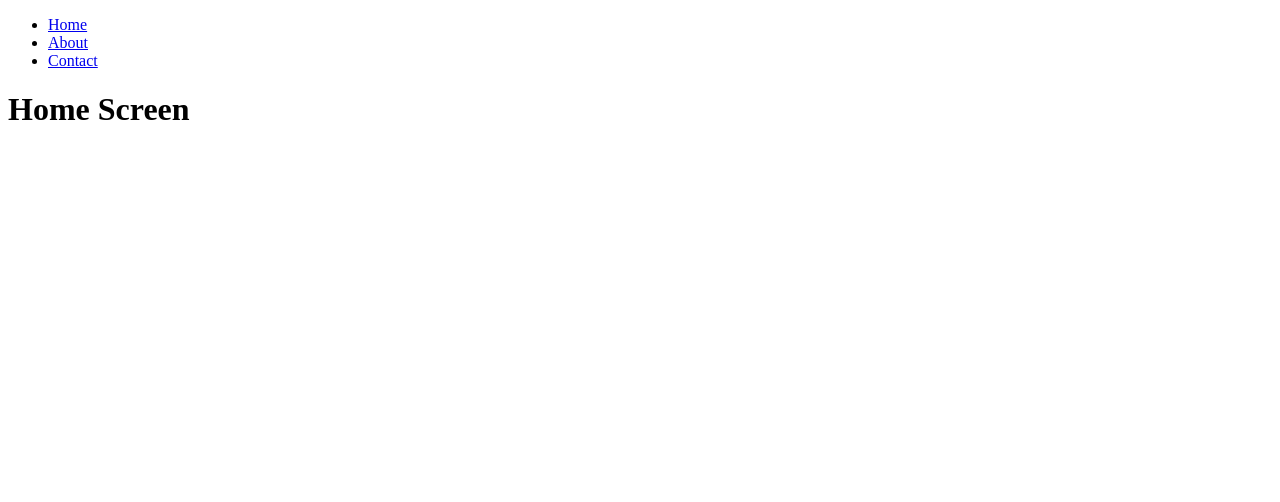
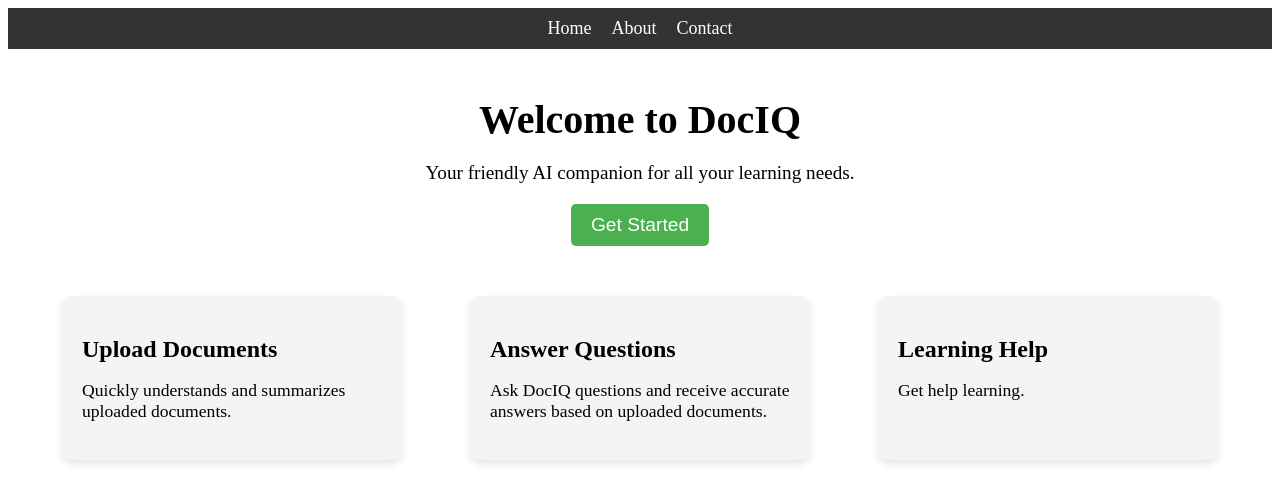
Before and after one commit to domesimbana/CEN3031-Project, a React (Create React App) app in the folder frontend/client/: page / in a window 1280 px wide. Shown: the top 502 px of the page. Built offline with nearby package versions, Linux system fonts and the light colour scheme.

Commit message:
Added Home Screen with CSS, (BROKEN LINKS)

```diff
--- /dev/null
+++ b/frontend/client/src/components/Header.css
@@ -0,0 +1,28 @@
+/* src/components/Header.css */
+
+nav {
+    background-color: #333;
+    padding: 10px 0;
+  }
+
+  ul {
+    list-style-type: none;
+    margin: 0;
+    padding: 0;
+    text-align: center;
+  }
+
+  li {
+    display: inline;
+    margin: 0 10px;
+  }
+
+  a {
+    color: #fff;
+    text-decoration: none;
+    font-size: 18px;
+  }
+
+  a:hover {
+    text-decoration: underline;
+  }
--- a/frontend/client/src/components/Header.js
+++ b/frontend/client/src/components/Header.js
@@ -1,6 +1,6 @@
-// src/components/Header.js
 import React from 'react';
 import { Link } from 'react-router-dom';
+import './Header.css'; // Import the CSS file
 
 const Header = () => {
   return (
--- /dev/null
+++ b/frontend/client/src/screens/Home.css
@@ -0,0 +1,62 @@
+/* src/screens/Home.css */
+
+.home-container {
+    padding: 20px;
+  }
+
+  .hero-section {
+    text-align: center;
+    margin-bottom: 50px;
+  }
+
+  .hero-section h1 {
+    font-size: 2.5rem;
+    margin-bottom: 10px;
+  }
+
+  .hero-section p {
+    font-size: 1.2rem;
+    margin-bottom: 20px;
+  }
+
+  .get-started-btn {
+    background-color: #4CAF50;
+    color: white;
+    padding: 10px 20px;
+    font-size: 1.2rem;
+    border: none;
+    border-radius: 5px;
+    cursor: pointer;
+    transition: background-color 0.3s ease;
+  }
+
+  .get-started-btn:hover {
+    background-color: #45a049;
+  }
+
+  .features-section {
+    display: flex;
+    justify-content: space-around;
+  }
+
+  .feature-card {
+    background-color: #f4f4f4;
+    padding: 20px;
+    border-radius: 10px;
+    width: 300px;
+    box-shadow: 0 4px 8px rgba(0, 0, 0, 0.1);
+    transition: box-shadow 0.3s ease;
+  }
+
+  .feature-card:hover {
+    box-shadow: 0 8px 16px rgba(0, 0, 0, 0.1);
+  }
+
+  .feature-card h2 {
+    font-size: 1.5rem;
+    margin-bottom: 10px;
+  }
+
+  .feature-card p {
+    font-size: 1.1rem;
+  }
--- a/frontend/client/src/screens/Home.js
+++ b/frontend/client/src/screens/Home.js
@@ -1,10 +1,29 @@
+// src/screens/Home.js
 import React from 'react';
+import './Home.css';
 
 const Home = () => {
   return (
-    <div>
-      <h1>Home Screen</h1>
-      {/* Add content for home screen */}
+    <div className="home-container">
+      <div className="hero-section">
+        <h1>Welcome to DocIQ</h1>
+        <p>Your friendly AI companion for all your learning needs.</p>
+        <button className="get-started-btn">Get Started</button>
+      </div>
+      <div className="features-section">
+        <div className="feature-card">
+          <h2>Upload Documents</h2>
+          <p>Quickly understands and summarizes uploaded documents.</p>
+        </div>
+        <div className="feature-card">
+          <h2>Answer Questions</h2>
+          <p>Ask DocIQ questions and receive accurate answers based on uploaded documents.</p>
+        </div>
+        <div className="feature-card">
+          <h2>Learning Help</h2>
+          <p>Get help learning.</p>
+        </div>
+      </div>
     </div>
   );
 };
```
